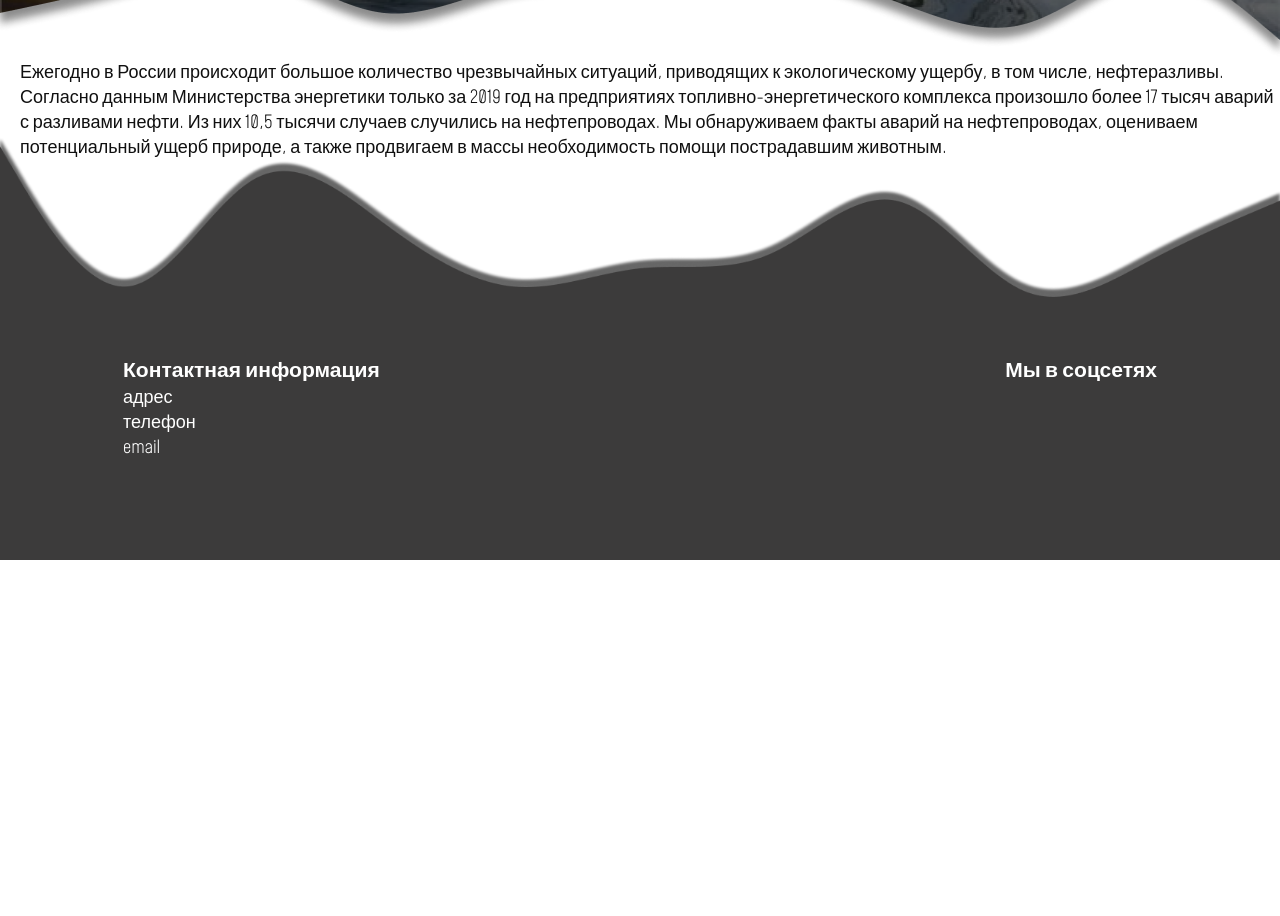
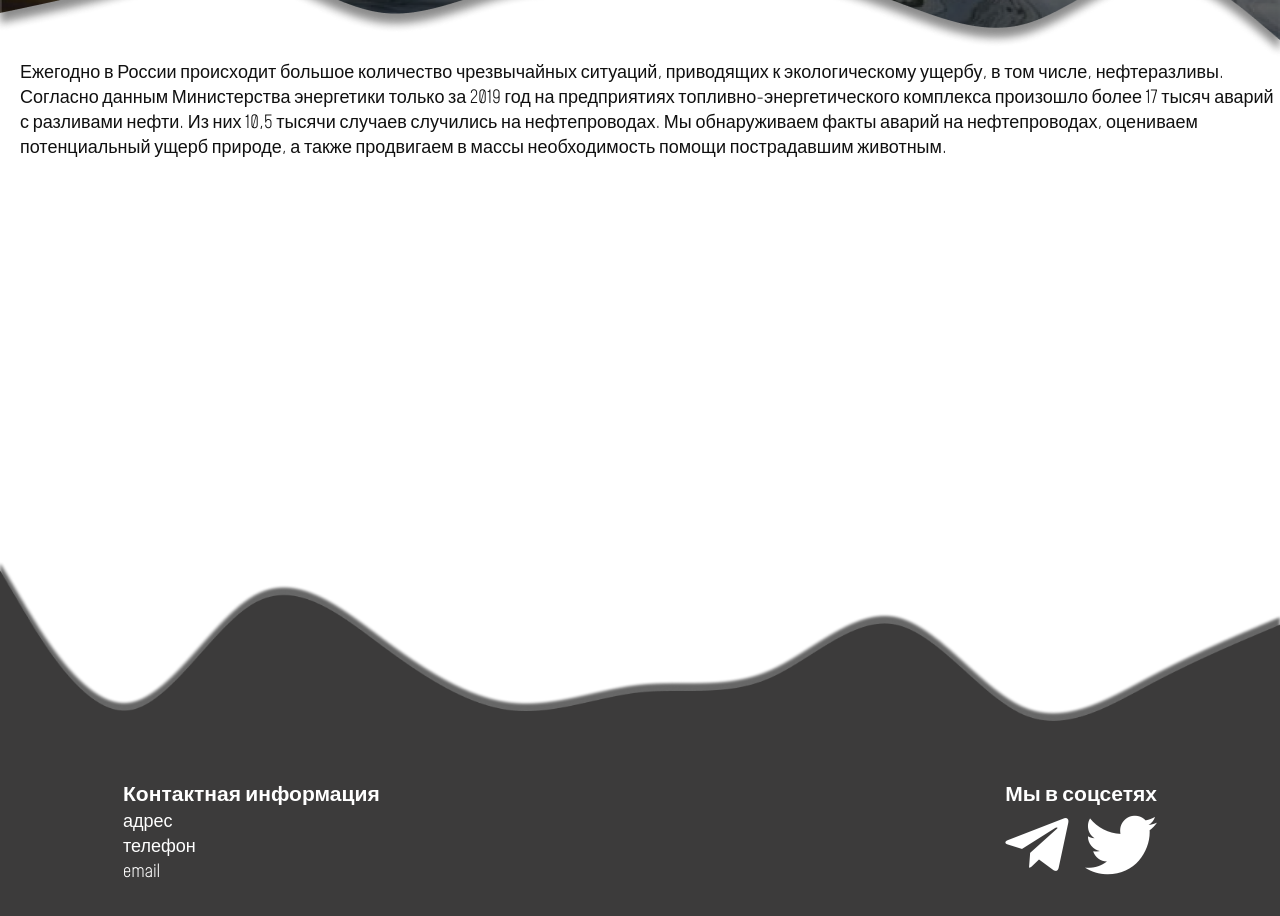
Before and after one commit to ksenia312/ROSATOM, a React app in the folder frontend/: page / in a window 1280 px wide. Shown: the part 360-1276 px from the top of the page. Before the commit the page ends 920 px from the top, so only its background shows below. Built offline with nearby package versions, Linux system fonts and the light colour scheme.

Commit message:
Иконки в footer

```diff
--- a/frontend/public/index.html
+++ b/frontend/public/index.html
@@ -7,6 +7,7 @@
     <meta name="description" content=""/>
     <title>РОСАТОМ</title>
     <link rel="shortcut icon" type="image/ico" href="/public/favicon.ico"/>
+    <link rel="stylesheet" href="https://use.fontawesome.com/releases/v5.8.2/css/all.css" />
 
 </head>
 <body>
--- a/frontend/src/components/Footer/Footer.js
+++ b/frontend/src/components/Footer/Footer.js
@@ -20,9 +20,9 @@ export default connect(
                     </div>
                     <div className={style.footer__networks}>
                         <h3>Мы в соцсетях</h3>
-                        <div>
-                            <i className="fas fa-twitter"/>
-                            <i className="fas fa-twitter"/>
+                        <div className={style.footer__icons}>
+                            <a href="https://t.me/ROSATOMbhb" target="_blank"><i className="fab fa-telegram-plane" /></a>
+                            <a href="https://twitter.com/rosatom/" target="_blank"><i className="fab fa-twitter" /></a>
                         </div>
                     </div>
                 </div>
--- a/frontend/src/components/Footer/Footer.module.scss
+++ b/frontend/src/components/Footer/Footer.module.scss
@@ -5,10 +5,6 @@
   background-image: url("~@files/footer.png");
   background-repeat: no-repeat;
   background-size: 100% 100%;
-
-  position: absolute;
-  bottom: 0;
-  right: 0;
 
   .footer__content {
     color: #FFFFFF;
@@ -22,9 +18,13 @@
     }
     .footer__networks {
       padding-top: 220px;
-      i {
-        color: white;
-        font-size: 5px;
+      .footer__icons {
+        display: flex;
+        justify-content: space-between;
+        i {
+          color: white;
+          font-size: 4em;
+        }
       }
     }
   }
```
Also changed, not shown: 1 other file (tests, documents, lock files or other folders).
